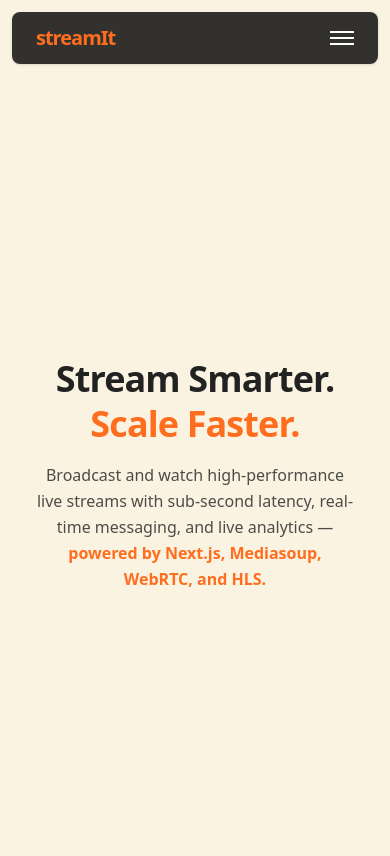
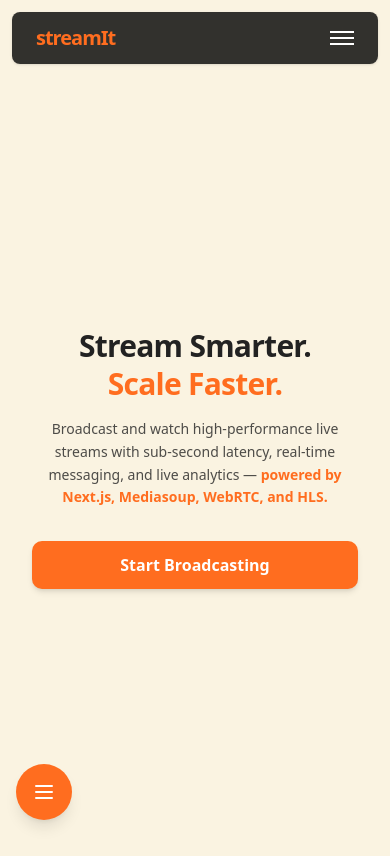
Before and after one commit to athulraj2027/streamIt, a Next.js app in the folder apps/frontend/: page /streams in a window 390 px wide. Built offline with nearby package versions, Linux system fonts and the light colour scheme; no server answers.

Commit message:
fix(ui): stream access restricted

```diff
--- a/apps/frontend/actions/stream.ts
+++ b/apps/frontend/actions/stream.ts
@@ -13,7 +13,7 @@ export const getChannels = async () => {
   });
 
   const data = await res.json();
-  console.log(data);
+  console.log("data ", data);
   if (!res.ok) {
     throw new Error(data?.message || "Failed to fetch channels");
   }
@@ -57,6 +57,7 @@ export const stopStream = async (streamData: {
   stream: any;
 }) => {
   const cookieStore = await cookies();
+  const token = cookieStore.get("streamIt_token")?.value;
   const { viewers, stream } = streamData;
   const uniqueViewers = Array.from(
     new Map(viewers.map((v) => [v.id, v])).values()
@@ -67,7 +68,10 @@ export const stopStream = async (streamData: {
   const res = await fetch(`${process.env.NEXT_PUBLIC_API_URL}/streams`, {
     method: "PATCH",
     credentials: "include",
-    headers: { "Content-Type": "application/json" },
+    headers: {
+      "Content-Type": "application/json",
+      Authorization: `Bearer ${token}`,
+    },
     body: JSON.stringify(frontendData),
   });
   const data = await res.json();
@@ -75,6 +79,6 @@ export const stopStream = async (streamData: {
   if (!res.ok) {
     throw new Error(data?.message || "Failed to stop streaming");
   }
-  cookieStore.delete("active_stream");
+  cookieStore.delete("active-stream");
   return data;
 };
--- a/apps/frontend/app/streams/[id]/page.tsx
+++ b/apps/frontend/app/streams/[id]/page.tsx
@@ -36,7 +36,7 @@ const WatchStreamPage = () => {
   const router = useRouter();
   const streamId = params.id as string;
   const { user } = useAuth();
-
+  const [loading, setLoading] = useState(true);
   const [channels, setChannels] = useState<Channel[]>([]);
   const [comments, setComments] = useState<Comment[]>([]);
   const [message, setMessage] = useState("");
@@ -74,14 +74,30 @@ const WatchStreamPage = () => {
   useEffect(() => {
     const fetchChannels = async () => {
       try {
+        setLoading(true);
         const channelsData = await getChannels();
+        console.log("channeldata:", channelsData);
+
+        const channelExists = channelsData.some(
+          (channel: any) => channel.id === streamId
+        );
+
+        if (!channelExists) {
+          router.push("/streams");
+          // toast.error("The stream does not exist");
+          return;
+        }
+
         setChannels(channelsData);
       } catch (error) {
         console.error("Failed to load channels:", error);
+      } finally {
+        setLoading(false);
       }
     };
+
     fetchChannels();
-  }, []);
+  }, [router, streamId]);
 
   useEffect(() => {
     if (!streamId || !user?.id || joinedRef.current) return;
@@ -359,8 +375,15 @@ const WatchStreamPage = () => {
     }
   };
 
+  if (loading)
+    return (
+      <div className="bg-white z-50 flex items-center h-screen w-screen text-black font-extrabold justify-center">
+        <p>Loading...</p>
+      </div>
+    );
+
   return (
-    <div className="h-screen bg-[#FAF3E1] pt-20">
+    <div className="h-screen bg-[#FAF3E1] ">
       <div className="max-w-[1600px] h-full mx-auto px-4 py-6 flex flex-wrap justify-between">
         <div
           className="w-full md:w-[60%]  rounded-md"
--- a/apps/frontend/app/streams/broadcast/page.tsx
+++ b/apps/frontend/app/streams/broadcast/page.tsx
@@ -1,4 +1,5 @@
 "use client";
+
 import * as mediasoupClient from "mediasoup-client";
 import { socket } from "@/lib/socket";
 import { useStreamStore } from "@/store/streamStore";
--- a/apps/frontend/app/streams/page.tsx
+++ b/apps/frontend/app/streams/page.tsx
@@ -1,6 +1,5 @@
 "use client";
 import { getChannels } from "@/actions/stream";
-import { StreamLayout } from "@/components/layouts/StreamLayout";
 import { ChannelList } from "@/components/stream/ChannelList";
 import Link from "next/link";
 import { useRouter } from "next/navigation";
@@ -16,6 +15,7 @@ export interface Channel {
 const StreamsPage = () => {
   const router = useRouter();
   const [channels, setChannels] = useState<Channel[]>([]);
+  const [showChannels, setShowChannels] = useState(false);
 
   useEffect(() => {
     const fetchChannels = async () => {
@@ -31,6 +31,7 @@ const StreamsPage = () => {
 
   const handleChannelSelect = (channelId: string) => {
     router.push(`/streams/${channelId}`);
+    setShowChannels(false);
   };
 
   const handleStartBroadcast = () => {
@@ -38,9 +39,10 @@ const StreamsPage = () => {
   };
 
   return (
-    <div className="h-screen bg-[#FAF3E1] pt-20 flex overflow-hidden">
-      <div className="max-w-[1600px] mx-auto px-4 flex flex-row gap-4 w-full h-full">
-        {/* LEFT: Channel List */}
+    <div className="min-h-screen bg-[#FAF3E1] pt-20 ">
+      <div className="max-w-[1580px] mx-auto px-4 h-[calc(100vh-7rem)]">
+        <div className="flex flex-col lg:flex-row gap-4 h-full">
+          {/* LEFT: Channel List - Always visible on desktop */}
           <div className="hidden lg:block w-64 shrink-0">
             <ChannelList
               channels={channels}
@@ -49,14 +51,53 @@ const StreamsPage = () => {
             />
           </div>
 
+          {/* Mobile Channel List Toggle Button */}
+          <button
+            onClick={() => setShowChannels(!showChannels)}
+            className="lg:hidden fixed bottom-6 left-4 z-50 bg-[#FF6D1F] hover:bg-[#e55f18] text-white p-4 rounded-full shadow-lg transition"
+          >
+            <svg
+              className="w-6 h-6"
+              fill="none"
+              stroke="currentColor"
+              viewBox="0 0 24 24"
+            >
+              <path
+                strokeLinecap="round"
+                strokeLinejoin="round"
+                strokeWidth={2}
+                d="M4 6h16M4 12h16M4 18h16"
+              />
+            </svg>
+          </button>
+
+          {/* Mobile Channel List Overlay */}
+          {showChannels && (
+            <div
+              className="lg:hidden fixed inset-0 z-40 bg-black/50"
+              onClick={() => setShowChannels(false)}
+            >
+              <div
+                className="absolute left-0 top-0 bottom-0 w-64 bg-white shadow-xl overflow-y-auto"
+                onClick={(e) => e.stopPropagation()}
+              >
+                <ChannelList
+                  channels={channels}
+                  selectedChannel={null}
+                  onChannelSelect={handleChannelSelect}
+                />
+              </div>
+            </div>
+          )}
+
           {/* CENTER: Hero */}
-        <div className="flex-1 flex flex-col justify-center items-center text-center px-4">
-          <h1 className="tracking-tight text-4xl md:text-5xl lg:text-6xl font-extrabold text-[#222222] leading-tight max-w-3xl">
+          <div className="flex-1 flex flex-col justify-center items-center text-center px-4 py-8 lg:py-0">
+            <h1 className="tracking-tight text-3xl sm:text-4xl md:text-5xl lg:text-6xl font-extrabold text-[#222222] leading-tight max-w-3xl">
               Stream Smarter.
               <span className="block text-[#FF6D1F]">Scale Faster.</span>
             </h1>
 
-          <p className="mt-4 text-base md:text-lg text-[#222222]/80 max-w-2xl leading-relaxed">
+            <p className="mt-4 text-sm sm:text-base md:text-lg text-[#222222]/80 max-w-2xl leading-relaxed">
               Broadcast and watch high-performance live streams with sub-second
               latency, real-time messaging, and live analytics —
               <span className="text-[#FF6D1F] font-semibold">
@@ -64,11 +105,23 @@ const StreamsPage = () => {
                 powered by Next.js, Mediasoup, WebRTC, and HLS.
               </span>
             </p>
+
+            {/* Mobile Action Button */}
+            <div className="mt-8 md:hidden w-full max-w-sm">
+              <Link href="/streams/create">
+                <button
+                  onClick={handleStartBroadcast}
+                  className="w-full bg-[#FF6D1F] hover:bg-[#e55f18] text-white font-semibold py-3 rounded-lg transition shadow-md"
+                >
+                  Start Broadcasting
+                </button>
+              </Link>
+            </div>
           </div>
 
-        {/* RIGHT: Actions */}
-        <div className="hidden md:flex w-80 shrink-0 bg-white rounded-lg shadow-sm border border-[#222222]/10 flex-col">
-          <div className="bg-[#FF6D1F] px-4 py-3">
+          {/* RIGHT: Actions - Hidden on mobile, visible on tablet+ */}
+          <div className="hidden md:flex w-72 lg:w-80 shrink-0 bg-white rounded-lg shadow-sm border border-[#222222]/10 flex-col">
+            <div className="bg-[#FF6D1F] px-4 py-3 rounded-t-lg">
               <h2 className="text-white font-bold text-lg">Actions</h2>
             </div>
 
@@ -109,6 +162,7 @@ const StreamsPage = () => {
           </div>
         </div>
       </div>
+    </div>
   );
 };
 
--- a/apps/frontend/components/stream/ChannelList.tsx
+++ b/apps/frontend/components/stream/ChannelList.tsx
@@ -37,9 +37,6 @@ export const ChannelList: React.FC<{
                   <h3 className="font-semibold text-[#222222] text-sm truncate">
                     {channel.name}
                   </h3>
-                  <p className="text-xs text-[#222222]/60 mt-1">
-                    {channel.viewers.toLocaleString()} viewers
-                  </p>
                 </div>
                 {channel.live && (
                   <span className="ml-2 px-2 py-0.5 bg-[#FF6D1F] text-white text-xs font-semibold rounded">
--- a/apps/frontend/proxy.ts
+++ b/apps/frontend/proxy.ts
@@ -5,6 +5,7 @@ const SECRET = new TextEncoder().encode(process.env.NEXT_PUBLIC_JWT_SECRET);
 
 export async function proxy(req: NextRequest) {
   const token = req.cookies.get("streamIt_token")?.value;
+  const streamToken = req.cookies.get("active-stream")?.value;
   const { pathname } = req.nextUrl;
   console.log("token ", token);
 
@@ -26,6 +27,10 @@ export async function proxy(req: NextRequest) {
         console.log("but public route");
         return NextResponse.redirect(new URL("/streams", req.url));
       }
+      if (!streamToken && pathname === "/streams/broadcast") {
+        console.log("trying to reach illegal broadcast route");
+        return NextResponse.redirect(new URL("/streams", req.url));
+      }
       return NextResponse.next();
     } catch (err) {
       console.error("JWT Error:", err);
```
Lines whose indentation alone changed are shown as unchanged.
